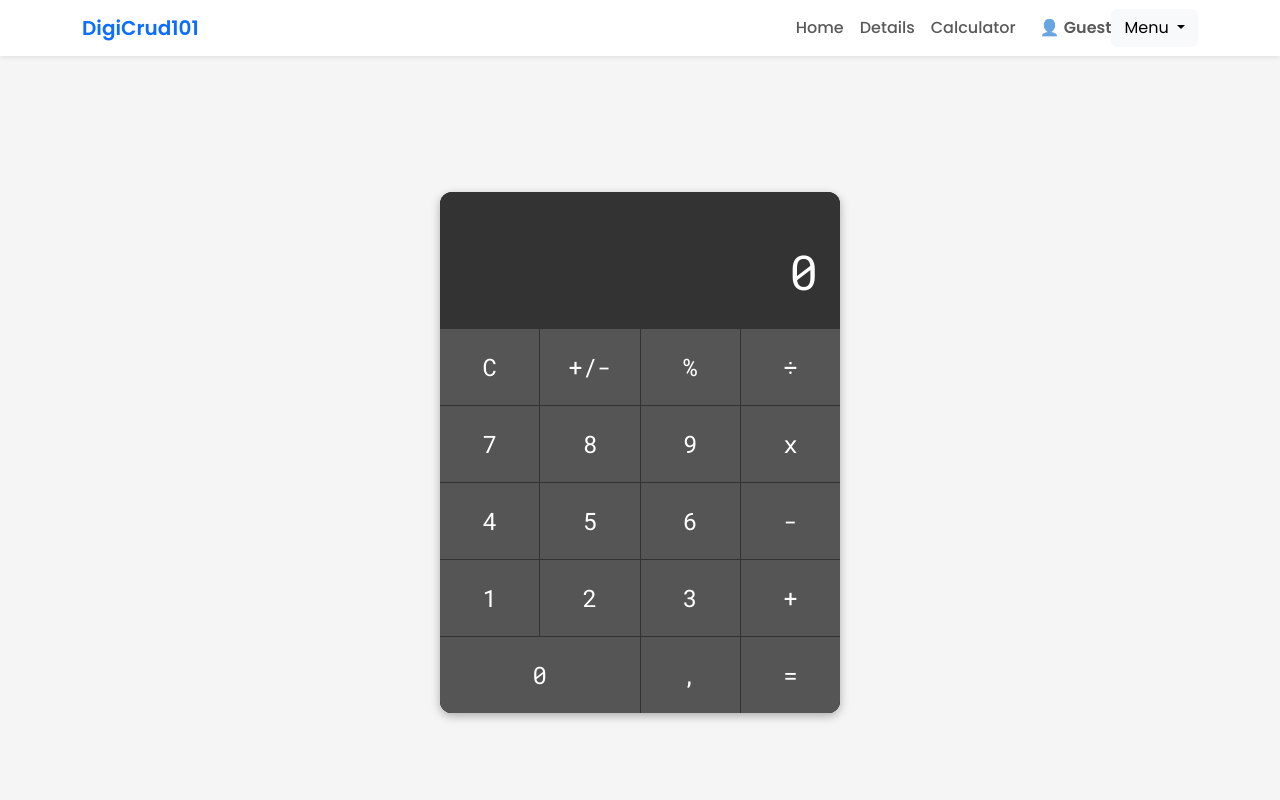
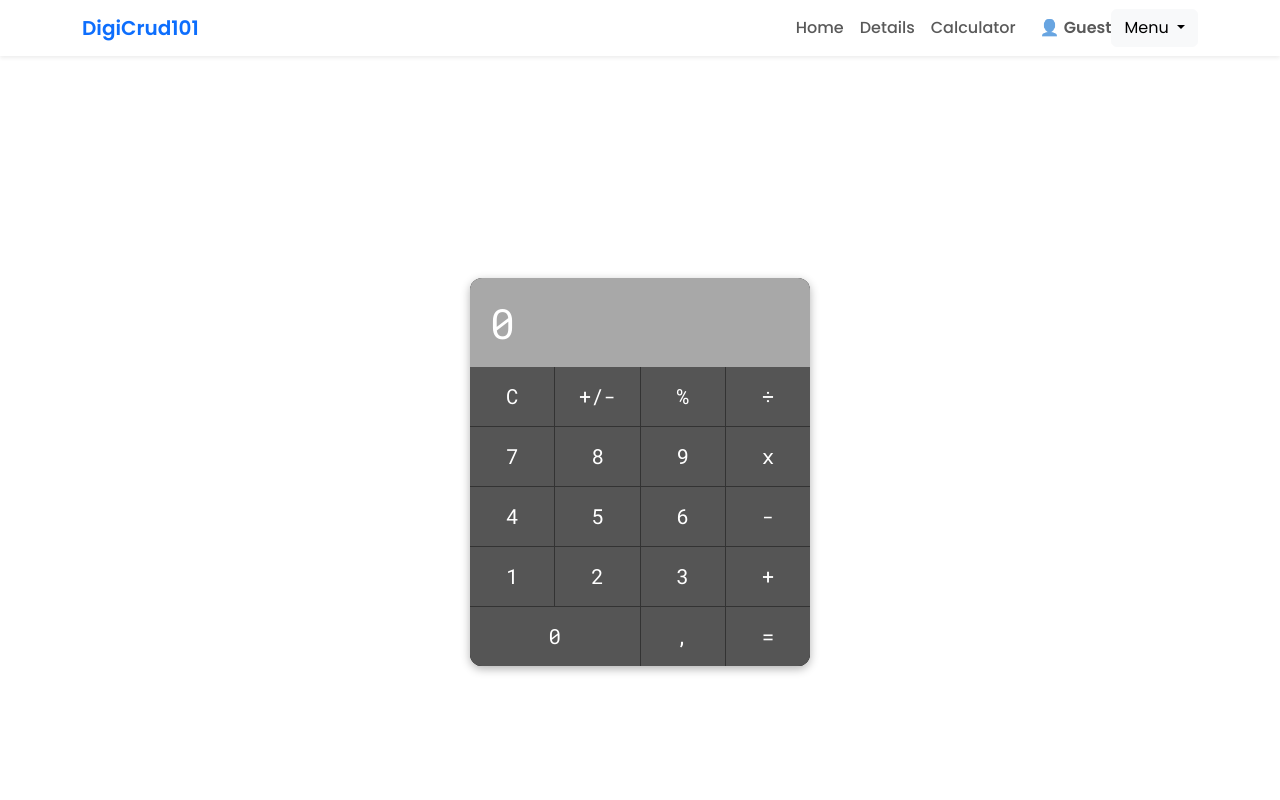
Before and after one commit to chrisfusillero/ojtcrud-1, a PHP site: the page made by application/views/calculator.php in a window 1280 px wide. Run offline with PHP 8.4, Linux system fonts and the light colour scheme; the template is opened without the code that fills it, so the values that code supplies are empty; some libraries are stand-ins or nearby versions.

Commit message:
fixed admin login logic and calculator interface

```diff
--- a/application/config/routes.php
+++ b/application/config/routes.php
@@ -54,5 +54,7 @@ $route['main'] = 'Welcome/index';
 $route['login'] = 'AuthLogin/index';
 $route['404_override'] = '';
 $route['translate_uri_dashes'] = FALSE;
+$route['welcome'] = 'welcome';
 $route['welcome/crud_details'] = 'welcome/crud_details';
 $route['welcome/calculator'] = 'welcome/calculator';
+$route['admin_welcome'] = 'admin_welcome';
--- a/application/views/admin_crud.php
+++ b/application/views/admin_crud.php
@@ -81,7 +81,7 @@ body {
   <div class="container">
 
 
-    <a class="navbar-brand fw-bold text-primary" href="<?= base_url('index.php/welcome'); ?>">
+    <a class="navbar-brand fw-bold text-primary" href="<?= base_url('index.php/admin_Main'); ?>">
       DigiCrud101
     </a>
 
@@ -97,12 +97,12 @@ body {
 
 
         <li class="nav-item">
-          <a class="nav-link fw-medium" href="<?= base_url('index.php/welcome'); ?>">Home</a>
+          <a class="nav-link fw-medium" href="<?= base_url('index.php/admin_Main'); ?>">Home</a>
         </li>
 
 
         <li class="nav-item">
-          <a class="nav-link fw-medium" href="<?= base_url('index.php/welcome/crud_details'); ?>">Details</a>
+          <a class="nav-link fw-medium" href="<?= base_url('index.php/admin_Main/admin_crud'); ?>">Details</a>
         </li>
 
 
--- a/application/views/calculator.php
+++ b/application/views/calculator.php
@@ -19,19 +19,7 @@
         }
     </script>
 
-    <style>
-
-body {
-  font-family: 'Segoe UI', Arial, sans-serif;
-  background-color: #f5f5f5;
-  color: #333;
-  margin: 0;
-  padding-top: 90px;
-  display: flex;
-  flex-direction: column;
-  align-items: center;
-  min-height: 100vh;
-}
+<style>
 
 
 .header {
@@ -47,41 +35,48 @@ body {
   box-shadow: 0 2px 6px rgba(0, 0, 0, 0.1);
 }
 
+.main-container {
+
+  padding-top: 90px;
+  box-sizing: border-box;
+
+
+  height: calc(100vh - 90px);
+  display: flex;
+  align-items: center;
+  justify-content: center;
+
+
+  overflow: hidden;
+}
 
 
 .calculator {
   font-family: 'Roboto Mono', monospace;
   width: 100%;
-  max-width: 400px;
+  max-width: 340px;
   background-color: #222;
   border-radius: 12px;
-  box-shadow: 0 3px 10px rgba(0, 0, 0, 0.3);
+  box-shadow: 0 3px 10px rgba(0,0,0,0.3);
   overflow: hidden;
-  margin: 30px 0;
 }
 
 
 .display {
-  background-color: #333;
-  padding: 20px;
+  background-color: #a8a8a8ff;
+  padding: 16px 18px;
   text-align: right;
 }
 
-.display .expression {
-  font-size: 1.2em;
-  color: #aaa;
-  min-height: 1.2em;
-  word-wrap: break-word;
-}
 
 .display .result {
-  font-size: 3em;
+  font-size: 2.6rem;
+  line-height: 1;
+  color: #fff;
+  width: 100%;
+  background: transparent;
   border: none;
   outline: none;
-  background-color: transparent;
-  width: 100%;
-  text-align: right;
-  color: #fff;
 }
 
 
@@ -92,74 +87,47 @@ body {
   background-color: #333;
 }
 
+
 .buttons button {
   border: none;
-  padding: 20px;
-  font-size: 1.5em;
+  padding: 14px;
+  min-height: 56px;
+  font-size: 1.3em;
   cursor: pointer;
   background-color: #555;
   color: #fff;
   transition: background 0.2s ease;
 }
 
-.buttons button:hover {
-  background-color: #777;
+
+.clear, .number, .decimal { background-color: #555; }
+.operator, .equals { background-color: #ff9800; color: #fff; }
+.zero { grid-column: span 2; }
+
+
+@media (max-width: 768px) {
+  .calculator { max-width: 320px; }
+  .buttons button { padding: 12px; min-height: 50px; font-size: 1.15em; }
+  .display .result { font-size: 2.2rem; }
 }
 
 
-.clear,
-.number,
-.decimal {
-  background-color: #555;
-}
-
-.operator,
-.equals {
-  background-color: #ff9800;
-  color: #fff;
-}
-
-.zero {
-  grid-column: span 2;
-}
-
-
-@media (max-width: 768px) {
-  body {
-    padding-top: 80px;
-  }
-
+@media (max-height: 700px) {
   .calculator {
-    max-width: 100%;
-  }
-
-  .display .result {
-    font-size: 2.2em;
-  }
-
-  .buttons button {
-    padding: 15px;
-    font-size: 1.2em;
-  }
-}
-
-@media (max-width: 576px) {
-  body {
-    padding-top: 70px;
-  }
-
-  .display .result {
-    font-size: 2em;
-  }
-
-  .buttons button {
-    padding: 12px;
-    font-size: 1em;
+    transform: scale(0.92);
+    transform-origin: top center;
   }
 }
 
 
-    </style>
+@media (max-width: 420px) {
+  .calculator { max-width: 300px; }
+  .buttons button { padding: 10px; min-height: 44px; font-size: 1em; }
+  .display .result { font-size: 1.9rem; }
+}
+
+</style>
+
 </head>
 
 <body onload="noBack();" onpageshow="if (event.persisted) noBack();" onunload="">
@@ -216,7 +184,8 @@ body {
     <br />
     <br>
 
-    <div class="calculator">
+    <div class="main-container">
+        <div class="calculator">
         <div class="display">
             <div class="expression">
                 <?php echo isset($expression) ? htmlspecialchars($expression) : ''; ?>
@@ -247,6 +216,7 @@ body {
             <button class="number zero" value="0">0</button>
             <button class="decimal" value=",">,</button>
             <button class="equals" value="=">=</button>
+        </div>
         </div>
     </div>
 
```
Also changed, not shown: application/controllers/AuthLogin.php (+46 -27 lines), application/controllers/admin_Main.php (+13 -11 lines), application/views/admin_welcome.php (+31 -5 lines).
